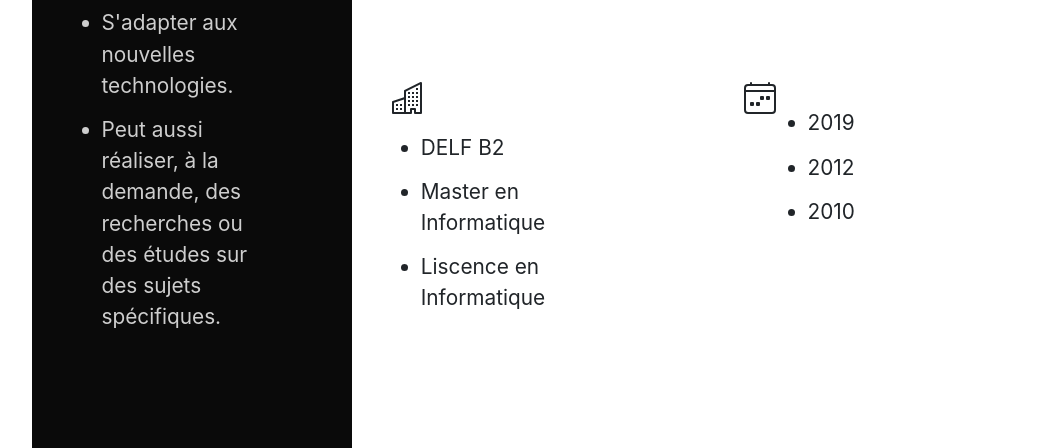
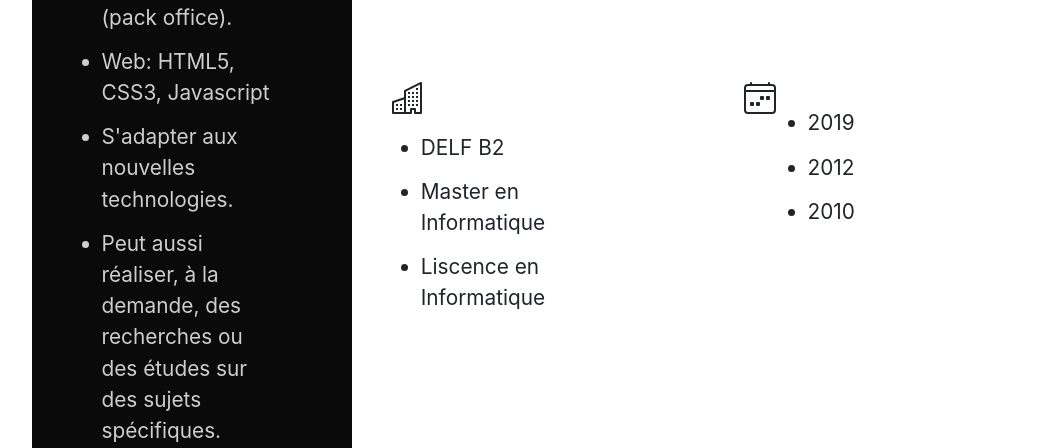
Before and after one commit to CZineb/cv, a plain HTML site: page index.html in a window 1280 px wide. Shown: the part 752-1200 px from the top of the page, without its empty margins (160-1199 px from the left). Drawn offline with nearby package versions, Linux system fonts and the light colour scheme.

Commit message:
Html css js ajoutés

```diff
--- a/index.html
+++ b/index.html
@@ -37,13 +37,14 @@
 
 					<ul>
 
-						<h2 id ="comp" >Domaine de compétences:</h2>
+						<h2 id ="comp" >Domaine de compétences :</h2>
 					</ul>
 
 
 					<ul>
 						<li id="comp" >Encadrer et travailler en équipe.</li>
 						<li id="comp">Maîtrise des outils informatiques (pack office).</li>
+						<li id="comp">Web: HTML5, CSS3, Javascript </li>
 						<li id="comp">S'adapter aux nouvelles technologies.</li>
 						<li id="comp">Peut aussi réaliser, à la demande, des recherches ou des études sur des sujets spécifiques.</li>
 
@@ -57,9 +58,7 @@
 					<div id="cvBody">
 
 
-						<!--<svg id="expIcon" xmlns="https://www.w3.org/2000/svg" width="64" height="64" fill="currentColor" class="bi bi-graph-up" viewBox="0 0 16 16">
-						<path fill-rule="evenodd" d="M0 0h1v15h15v1H0V0zm10 3.5a.5.5 0 0 1 .5-.5h4a.5.5 0 0 1 .5.5v4a.5.5 0 0 1-1 0V4.9l-3.613 4.417a.5.5 0 0 1-.74.037L7.06 6.767l-3.656 5.027a.5.5 0 0 1-.808-.588l4-5.5a.5.5 0 0 1 .758-.06l2.609 2.61L13.445 4H10.5a.5.5 0 0 1-.5-.5z"/>
-						</svg> -->
+
 						<div class="row justify-content-center">
 							<div class="col-10 bg-light py-3 text-center h1 shadow-lg p-3 mb-5 bg-white rounded">Développeuse JAVA/J2EE </div>
 
```
